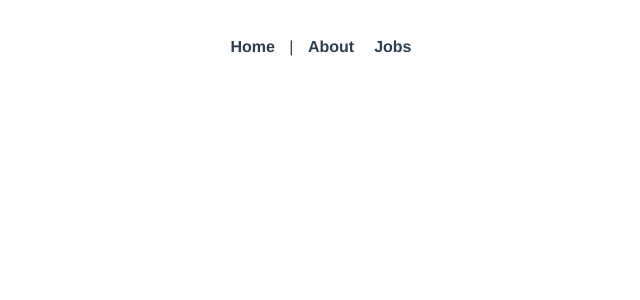
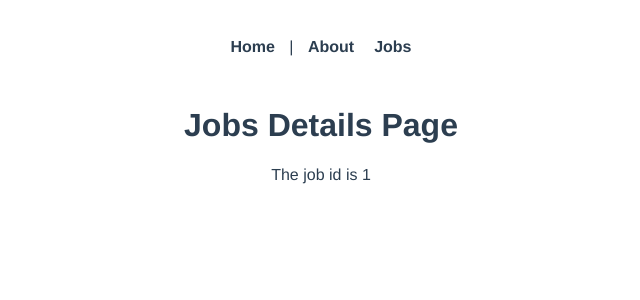
Before and after one commit to poolsakk/course-vue-firebase, a Vue app: page /jobs/1 in a window 1280 px wide. Before the commit this address had no page. Shown: the top 300 px of the page, without its empty margins (319-959 px from the left). Built offline with nearby package versions, Linux system fonts and the light colour scheme.

Commit message:
[49] route parameters

```diff
--- a/src/router/index.js
+++ b/src/router/index.js
@@ -2,6 +2,7 @@ import { createRouter, createWebHistory } from 'vue-router'
 import Home from '../views/Home.vue'
 import About from '../views/About.vue'
 import Jobs from '../views/jobs/Jobs.vue'
+import JobDetails from '../views/jobs/JobDetails.vue'
 
 const routes = [
   {
@@ -18,6 +19,11 @@ const routes = [
     path: '/jobs',
     name: 'Jobs',
     component: Jobs
+  },
+  {
+    path: '/jobs/:id',
+    name: 'JobDetails',
+    component: JobDetails
   }
 ]
 
--- /dev/null
+++ b/src/views/jobs/JobDetails.vue
@@ -0,0 +1,18 @@
+<template>
+  <h1>Jobs Details Page</h1>
+  <p>The job id is {{ id }}</p>
+</template>
+
+<script>
+export default {
+    data() {
+        return {
+            id: this.$route.params.id
+        }
+    }
+}
+</script>
+
+<style>
+
+</style>
```
